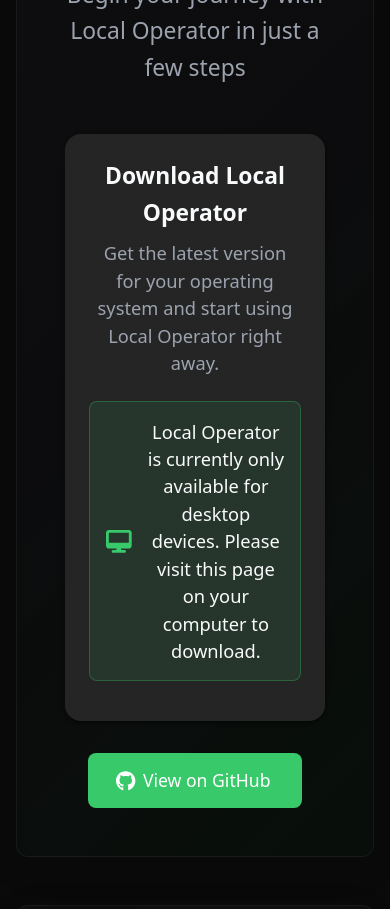
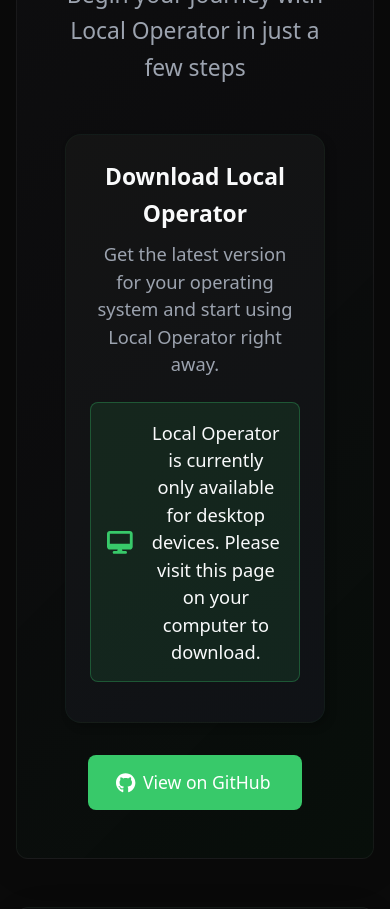
Before and after one commit to damianvtran/local-operator-site, a React (Vite) app: page / in a window 390 px wide. Shown: the part 10340-11249 px from the top of the page. Built offline with nearby package versions, Linux system fonts and the light colour scheme.

Commit message:
Improve breakpoint widths for md/lg, fix spacing

```diff
--- a/src/components/GetStarted.tsx
+++ b/src/components/GetStarted.tsx
@@ -10,11 +10,15 @@ import { useTheme } from "@mui/material/styles";
 
 const InstallBox = styled(Paper)(({ theme }) => ({
 	padding: theme.spacing(3),
-	backgroundColor: theme.palette.background.paper,
+	background: `linear-gradient(145deg, ${theme.palette.background.paper} 0%, rgba(16, 19, 23, 0.95) 100%)`,
+	boxShadow: '4px 4px 8px rgba(0, 0, 0, 0.2)',
 	borderRadius: 16,
 	marginBottom: theme.spacing(4),
+	border: '1px solid rgba(56, 201, 106, 0.05)',
+	position: 'relative',
+	overflow: 'hidden',
 	'& code': {
-		backgroundColor: theme.palette.background.default,
+		backgroundColor: 'rgba(10, 10, 10, 0.8)',
 		padding: theme.spacing(2),
 		borderRadius: 8,
 		display: 'block',
--- a/src/components/Splash.tsx
+++ b/src/components/Splash.tsx
@@ -152,9 +152,12 @@ const MainWrapper = styled(Box)(({ theme }) => ({
   position: 'relative',
   overflow: 'hidden',
   paddingTop: theme.spacing(8),
-  [theme.breakpoints.up('md')]: {
-    paddingTop: theme.spacing(10), // Add top padding at md breakpoint to prevent navigation overlap
+  [theme.breakpoints.between('md', 'lg')]: {
+    paddingTop: theme.spacing(10), // Add top padding at md-lg breakpoints to prevent navigation overlap
     alignItems: 'center',
+  },
+  [theme.breakpoints.up('lg')]: {
+    paddingTop: theme.spacing(4),
   },
   '&::before': {
     content: '""',
@@ -316,6 +319,7 @@ const DesktopPreviewContainer = styled(Box)(({ theme }) => ({
     paddingRight: theme.spacing(4),
     justifyContent: 'flex-start',
     height: 'calc(100vh - 160px)', // Reduced height to avoid touching nav bar
+    marginTop: 0,
   }
 }));
 
--- a/src/theme.ts
+++ b/src/theme.ts
@@ -34,8 +34,8 @@ const theme = createTheme({
 		values: {
 			xs: 0,
 			sm: 600,
-			md: 900,
-			lg: 1400,
+			md: 1000,
+			lg: 1200,
 			xl: 1800,
 		},
 	},
```
